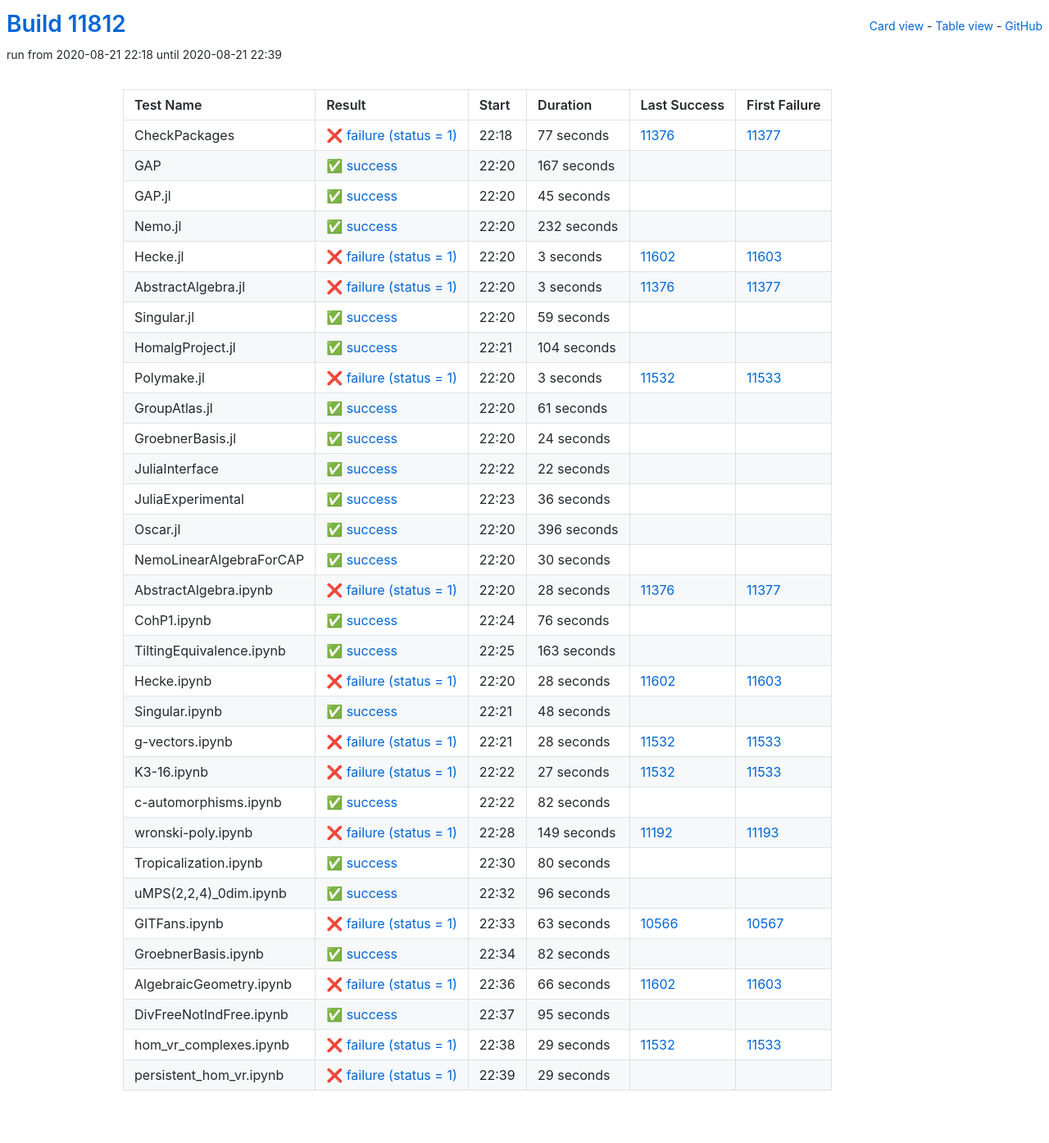
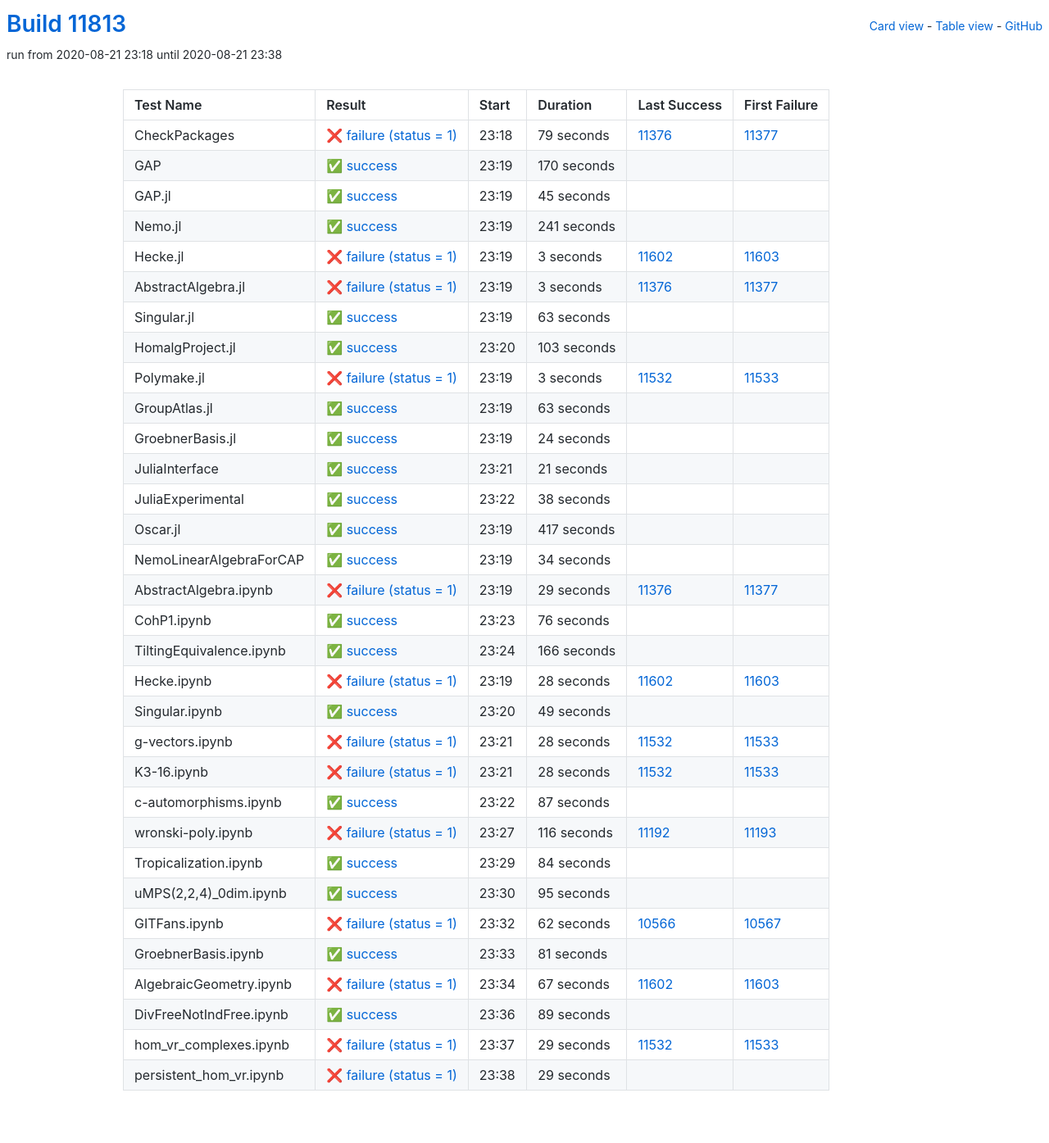
Before and after one commit to oscar-system/oscar-ci-status, a Jekyll site: the page built from table.html, in a window 1280 px wide. Shown: the whole page at 82% size. Built offline with Jekyll 4.4.1, drawn with Linux system fonts in a browser that asks for light colours.

Commit message:
Build #11813

```diff
--- a/_data/ci.yml
+++ b/_data/ci.yml
@@ -1,6 +1,6 @@
 ---
-build: 11812
-build_url: https://oscarci.mathematik.uni-kl.de/job/oscar/11812/
+build: 11813
+build_url: https://oscarci.mathematik.uni-kl.de/job/oscar/11813/
 job: oscar
 organization: oscar-system
 repo: oscar-ci-status
@@ -8,32 +8,32 @@
 tests:
 - name: CheckPackages
   id: checkpackages
-  log: https://oscarci.mathematik.uni-kl.de/job/oscar/11812/artifact/logs/build-11812/CheckPackages.log
-  start: 2020-08-21 22:18
+  log: https://oscarci.mathematik.uni-kl.de/job/oscar/11813/artifact/logs/build-11813/CheckPackages.log
+  start: 2020-08-21 23:18
   success: false
   exitcode: 1
   status: failure
-  duration: 77
+  duration: 79
   last_success: 11376
   last_success_url: https://oscarci.mathematik.uni-kl.de/job/oscar/11376/
   first_failure: 11377
   first_failure_url: https://oscarci.mathematik.uni-kl.de/job/oscar/11377/
 - name: GAP
   id: gap
-  log: https://oscarci.mathematik.uni-kl.de/job/oscar/11812/artifact/logs/build-11812/GAP.log
-  start: 2020-08-21 22:20
+  log: https://oscarci.mathematik.uni-kl.de/job/oscar/11813/artifact/logs/build-11813/GAP.log
+  start: 2020-08-21 23:19
   success: true
   exitcode: 0
   status: success
-  duration: 167
+  duration: 170
   last_success: false
   last_success_url:
   first_failure: false
   first_failure_url:
 - name: GAP.jl
   id: gap-jl
-  log: https://oscarci.mathematik.uni-kl.de/job/oscar/11812/artifact/logs/build-11812/GAP.jl.log
-  start: 2020-08-21 22:20
+  log: https://oscarci.mathematik.uni-kl.de/job/oscar/11813/artifact/logs/build-11813/GAP.jl.log
+  start: 2020-08-21 23:19
   success: true
   exitcode: 0
   status: success
@@ -44,20 +44,20 @@
   first_failure_url:
 - name: Nemo.jl
   id: nemo-jl
-  log: https://oscarci.mathematik.uni-kl.de/job/oscar/11812/artifact/logs/build-11812/Nemo.jl.log
-  start: 2020-08-21 22:20
+  log: https://oscarci.mathematik.uni-kl.de/job/oscar/11813/artifact/logs/build-11813/Nemo.jl.log
+  start: 2020-08-21 23:19
   success: true
   exitcode: 0
   status: success
-  duration: 232
+  duration: 241
   last_success: false
   last_success_url:
   first_failure: false
   first_failure_url:
 - name: Hecke.jl
   id: hecke-jl
-  log: https://oscarci.mathematik.uni-kl.de/job/oscar/11812/artifact/logs/build-11812/Hecke.jl.log
-  start: 2020-08-21 22:20
+  log: https://oscarci.mathematik.uni-kl.de/job/oscar/11813/artifact/logs/build-11813/Hecke.jl.log
+  start: 2020-08-21 23:19
   success: false
   exitcode: 1
   status: failure
@@ -68,8 +68,8 @@
   first_failure_url: https://oscarci.mathematik.uni-kl.de/job/oscar/11603/
 - name: AbstractAlgebra.jl
   id: abstractalgebra-jl
-  log: https://oscarci.mathematik.uni-kl.de/job/oscar/11812/artifact/logs/build-11812/AbstractAlgebra.jl.log
-  start: 2020-08-21 22:20
+  log: https://oscarci.mathematik.uni-kl.de/job/oscar/11813/artifact/logs/build-11813/AbstractAlgebra.jl.log
+  start: 2020-08-21 23:19
   success: false
   exitcode: 1
   status: failure
@@ -80,32 +80,32 @@
   first_failure_url: https://oscarci.mathematik.uni-kl.de/job/oscar/11377/
 - name: Singular.jl
   id: singular-jl
-  log: https://oscarci.mathematik.uni-kl.de/job/oscar/11812/artifact/logs/build-11812/Singular.jl.log
-  start: 2020-08-21 22:20
+  log: https://oscarci.mathematik.uni-kl.de/job/oscar/11813/artifact/logs/build-11813/Singular.jl.log
+  start: 2020-08-21 23:19
   success: true
   exitcode: 0
   status: success
-  duration: 59
+  duration: 63
   last_success: false
   last_success_url:
   first_failure: false
   first_failure_url:
 - name: HomalgProject.jl
   id: homalgproject-jl
-  log: https://oscarci.mathematik.uni-kl.de/job/oscar/11812/artifact/logs/build-11812/HomalgProject.jl.log
-  start: 2020-08-21 22:21
+  log: https://oscarci.mathematik.uni-kl.de/job/oscar/11813/artifact/logs/build-11813/HomalgProject.jl.log
+  start: 2020-08-21 23:20
   success: true
   exitcode: 0
   status: success
-  duration: 104
+  duration: 103
   last_success: false
   last_success_url:
   first_failure: false
   first_failure_url:
 - name: Polymake.jl
   id: polymake-jl
-  log: https://oscarci.mathematik.uni-kl.de/job/oscar/11812/artifact/logs/build-11812/Polymake.jl.log
-  start: 2020-08-21 22:20
+  log: https://oscarci.mathematik.uni-kl.de/job/oscar/11813/artifact/logs/build-11813/Polymake.jl.log
+  start: 2020-08-21 23:19
   success: false
   exitcode: 1
   status: failure
@@ -116,20 +116,20 @@
   first_failure_url: https://oscarci.mathematik.uni-kl.de/job/oscar/11533/
 - name: GroupAtlas.jl
   id: groupatlas-jl
-  log: https://oscarci.mathematik.uni-kl.de/job/oscar/11812/artifact/logs/build-11812/GroupAtlas.jl.log
-  start: 2020-08-21 22:20
+  log: https://oscarci.mathematik.uni-kl.de/job/oscar/11813/artifact/logs/build-11813/GroupAtlas.jl.log
+  start: 2020-08-21 23:19
   success: true
   exitcode: 0
   status: success
-  duration: 61
+  duration: 63
   last_success: false
   last_success_url:
   first_failure: false
   first_failure_url:
 - name: GroebnerBasis.jl
   id: groebnerbasis-jl
-  log: https://oscarci.mathematik.uni-kl.de/job/oscar/11812/artifact/logs/build-11812/GroebnerBasis.jl.log
-  start: 2020-08-21 22:20
+  log: https://oscarci.mathematik.uni-kl.de/job/oscar/11813/artifact/logs/build-11813/GroebnerBasis.jl.log
+  start: 2020-08-21 23:19
   success: true
   exitcode: 0
   status: success
@@ -140,68 +140,68 @@
   first_failure_url:
 - name: JuliaInterface
   id: juliainterface
-  log: https://oscarci.mathematik.uni-kl.de/job/oscar/11812/artifact/logs/build-11812/JuliaInterface.log
-  start: 2020-08-21 22:22
+  log: https://oscarci.mathematik.uni-kl.de/job/oscar/11813/artifact/logs/build-11813/JuliaInterface.log
+  start: 2020-08-21 23:21
   success: true
   exitcode: 0
   status: success
-  duration: 22
+  duration: 21
   last_success: false
   last_success_url:
   first_failure: false
   first_failure_url:
 - name: JuliaExperimental
   id: juliaexperimental
-  log: https://oscarci.mathematik.uni-kl.de/job/oscar/11812/artifact/logs/build-11812/JuliaExperimental.log
-  start: 2020-08-21 22:23
+  log: https://oscarci.mathematik.uni-kl.de/job/oscar/11813/artifact/logs/build-11813/JuliaExperimental.log
+  start: 2020-08-21 23:22
   success: true
   exitcode: 0
   status: success
-  duration: 36
+  duration: 38
   last_success: false
   last_success_url:
   first_failure: false
   first_failure_url:
 - name: Oscar.jl
   id: oscar-jl
-  log: https://oscarci.mathematik.uni-kl.de/job/oscar/11812/artifact/logs/build-11812/Oscar.jl.log
-  start: 2020-08-21 22:20
+  log: https://oscarci.mathematik.uni-kl.de/job/oscar/11813/artifact/logs/build-11813/Oscar.jl.log
+  start: 2020-08-21 23:19
   success: true
   exitcode: 0
   status: success
-  duration: 396
+  duration: 417
   last_success: false
   last_success_url:
   first_failure: false
   first_failure_url:
 - name: NemoLinearAlgebraForCAP
   id: nemolinearalgebraforcap
-  log: https://oscarci.mathematik.uni-kl.de/job/oscar/11812/artifact/logs/build-11812/NemoLinearAlgebraForCAP.log
-  start: 2020-08-21 22:20
+  log: https://oscarci.mathematik.uni-kl.de/job/oscar/11813/artifact/logs/build-11813/NemoLinearAlgebraForCAP.log
+  start: 2020-08-21 23:19
   success: true
   exitcode: 0
   status: success
-  duration: 30
+  duration: 34
   last_success: false
   last_success_url:
   first_failure: false
   first_failure_url:
 - name: AbstractAlgebra.ipynb
   id: abstractalgebra-ipynb
-  log: https://oscarci.mathematik.uni-kl.de/job/oscar/11812/artifact/logs/build-11812/AbstractAlgebra.ipynb.log
-  start: 2020-08-21 22:20
+  log: https://oscarci.mathematik.uni-kl.de/job/oscar/11813/artifact/logs/build-11813/AbstractAlgebra.ipynb.log
+  start: 2020-08-21 23:19
   success: false
   exitcode: 1
   status: failure
-  duration: 28
+  duration: 29
   last_success: 11376
   last_success_url: https://oscarci.mathematik.uni-kl.de/job/oscar/11376/
   first_failure: 11377
   first_failure_url: https://oscarci.mathematik.uni-kl.de/job/oscar/11377/
 - name: CohP1.ipynb
   id: cohp1-ipynb
-  log: https://oscarci.mathematik.uni-kl.de/job/oscar/11812/artifact/logs/build-11812/CohP1.ipynb.log
-  start: 2020-08-21 22:24
+  log: https://oscarci.mathematik.uni-kl.de/job/oscar/11813/artifact/logs/build-11813/CohP1.ipynb.log
+  start: 2020-08-21 23:23
   success: true
   exitcode: 0
   status: success
@@ -212,20 +212,20 @@
   first_failure_url:
 - name: TiltingEquivalence.ipynb
   id: tiltingequivalence-ipynb
-  log: https://oscarci.mathematik.uni-kl.de/job/oscar/11812/artifact/logs/build-11812/TiltingEquivalence.ipynb.log
-  start: 2020-08-21 22:25
+  log: https://oscarci.mathematik.uni-kl.de/job/oscar/11813/artifact/logs/build-11813/TiltingEquivalence.ipynb.log
+  start: 2020-08-21 23:24
   success: true
   exitcode: 0
   status: success
-  duration: 163
+  duration: 166
   last_success: false
   last_success_url:
   first_failure: false
   first_failure_url:
 - name: Hecke.ipynb
   id: hecke-ipynb
-  log: https://oscarci.mathematik.uni-kl.de/job/oscar/11812/artifact/logs/build-11812/Hecke.ipynb.log
-  start: 2020-08-21 22:20
+  log: https://oscarci.mathematik.uni-kl.de/job/oscar/11813/artifact/logs/build-11813/Hecke.ipynb.log
+  start: 2020-08-21 23:19
   success: false
   exitcode: 1
   status: failure
@@ -236,20 +236,20 @@
   first_failure_url: https://oscarci.mathematik.uni-kl.de/job/oscar/11603/
 - name: Singular.ipynb
   id: singular-ipynb
-  log: https://oscarci.mathematik.uni-kl.de/job/oscar/11812/artifact/logs/build-11812/Singular.ipynb.log
-  start: 2020-08-21 22:21
+  log: https://oscarci.mathematik.uni-kl.de/job/oscar/11813/artifact/logs/build-11813/Singular.ipynb.log
+  start: 2020-08-21 23:20
   success: true
   exitcode: 0
   status: success
-  duration: 48
+  duration: 49
   last_success: false
   last_success_url:
   first_failure: false
   first_failure_url:
 - name: g-vectors.ipynb
   id: g-vectors-ipynb
-  log: https://oscarci.mathematik.uni-kl.de/job/oscar/11812/artifact/logs/build-11812/g-vectors.ipynb.log
-  start: 2020-08-21 22:21
+  log: https://oscarci.mathematik.uni-kl.de/job/oscar/11813/artifact/logs/build-11813/g-vectors.ipynb.log
+  start: 2020-08-21 23:21
   success: false
   exitcode: 1
   status: failure
@@ -260,104 +260,56 @@
   first_failure_url: https://oscarci.mathematik.uni-kl.de/job/oscar/11533/
 - name: K3-16.ipynb
   id: k3-16-ipynb
-  log: https://oscarci.mathematik.uni-kl.de/job/oscar/11812/artifact/logs/build-11812/K3-16.ipynb.log
-  start: 2020-08-21 22:22
+  log: https://oscarci.mathematik.uni-kl.de/job/oscar/11813/artifact/logs/build-11813/K3-16.ipynb.log
+  start: 2020-08-21 23:21
   success: false
   exitcode: 1
   status: failure
-  duration: 27
+  duration: 28
   last_success: 11532
   last_success_url: https://oscarci.mathematik.uni-kl.de/job/oscar/11532/
   first_failure: 11533
   first_failure_url: https://oscarci.mathematik.uni-kl.de/job/oscar/11533/
 - name: c-automorphisms.ipynb
   id: c-automorphisms-ipynb
-  log: https://oscarci.mathematik.uni-kl.de/job/oscar/11812/artifact/logs/build-11812/c-automorphisms.ipynb.log
-  start: 2020-08-21 22:22
+  log: https://oscarci.mathematik.uni-kl.de/job/oscar/11813/artifact/logs/build-11813/c-automorphisms.ipynb.log
+  start: 2020-08-21 23:22
   success: true
   exitcode: 0
   status: success
-  duration: 82
+  duration: 87
   last_success: false
   last_success_url:
   first_failure: false
   first_failure_url:
 - name: wronski-poly.ipynb
   id: wronski-poly-ipynb
-  log: https://oscarci.mathematik.uni-kl.de/job/oscar/11812/artifact/logs/build-11812/wronski-poly.ipynb.log
-  start: 2020-08-21 22:28
+  log: https://oscarci.mathematik.uni-kl.de/job/oscar/11813/artifact/logs/build-11813/wronski-poly.ipynb.log
+  start: 2020-08-21 23:27
   success: false
   exitcode: 1
   status: failure
-  duration: 149
+  duration: 116
   last_success: 11192
   last_success_url: https://oscarci.mathematik.uni-kl.de/job/oscar/11192/
   first_failure: 11193
   first_failure_url: https://oscarci.mathematik.uni-kl.de/job/oscar/11193/
 - name: Tropicalization.ipynb
   id: tropicalization-ipynb
-  log: https://oscarci.mathematik.uni-kl.de/job/oscar/11812/artifact/logs/build-11812/Tropicalization.ipynb.log
-  start: 2020-08-21 22:30
+  log: https://oscarci.mathematik.uni-kl.de/job/oscar/11813/artifact/logs/build-11813/Tropicalization.ipynb.log
+  start: 2020-08-21 23:29
   success: true
   exitcode: 0
   status: success
-  duration: 80
+  duration: 84
   last_success: false
   last_success_url:
   first_failure: false
   first_failure_url:
 - name: uMPS(2,2,4)_0dim.ipynb
   id: umps-2-2-4-0dim-ipynb
-  log: https://oscarci.mathematik.uni-kl.de/job/oscar/11812/artifact/logs/build-11812/uMPS-2-2-4-_0dim.ipynb.log
-  start: 2020-08-21 22:32
-  success: true
-  exitcode: 0
-  status: success
-  duration: 96
-  last_success: false
-  last_success_url:
-  first_failure: false
-  first_failure_url:
-- name: GITFans.ipynb
-  id: gitfans-ipynb
-  log: https://oscarci.mathematik.uni-kl.de/job/oscar/11812/artifact/logs/build-11812/GITFans.ipynb.log
-  start: 2020-08-21 22:33
-  success: false
-  exitcode: 1
-  status: failure
-  duration: 63
-  last_success: 10566
-  last_success_url: https://oscarci.mathematik.uni-kl.de/job/oscar/10566/
-  first_failure: 10567
-  first_failure_url: https://oscarci.mathematik.uni-kl.de/job/oscar/10567/
-- name: GroebnerBasis.ipynb
-  id: groebnerbasis-ipynb
-  log: https://oscarci.mathematik.uni-kl.de/job/oscar/11812/artifact/logs/build-11812/GroebnerBasis.ipynb.log
-  start: 2020-08-21 22:34
-  success: true
-  exitcode: 0
-  status: success
-  duration: 82
-  last_success: false
-  last_success_url:
-  first_failure: false
-  first_failure_url:
-- name: AlgebraicGeometry.ipynb
-  id: algebraicgeometry-ipynb
-  log: https://oscarci.mathematik.uni-kl.de/job/oscar/11812/artifact/logs/build-11812/AlgebraicGeometry.ipynb.log
-  start: 2020-08-21 22:36
-  success: false
-  exitcode: 1
-  status: failure
-  duration: 66
-  last_success: 11602
-  last_success_url: https://oscarci.mathematik.uni-kl.de/job/oscar/11602/
-  first_failure: 11603
-  first_failure_url: https://oscarci.mathematik.uni-kl.de/job/oscar/11603/
-- name: DivFreeNotIndFree.ipynb
-  id: divfreenotindfree-ipynb
-  log: https://oscarci.mathematik.uni-kl.de/job/oscar/11812/artifact/logs/build-11812/DivFreeNotIndFree.ipynb.log
-  start: 2020-08-21 22:37
+  log: https://oscarci.mathematik.uni-kl.de/job/oscar/11813/artifact/logs/build-11813/uMPS-2-2-4-_0dim.ipynb.log
+  start: 2020-08-21 23:30
   success: true
   exitcode: 0
   status: success
@@ -366,10 +318,58 @@
   last_success_url:
   first_failure: false
   first_failure_url:
+- name: GITFans.ipynb
+  id: gitfans-ipynb
+  log: https://oscarci.mathematik.uni-kl.de/job/oscar/11813/artifact/logs/build-11813/GITFans.ipynb.log
+  start: 2020-08-21 23:32
+  success: false
+  exitcode: 1
+  status: failure
+  duration: 62
+  last_success: 10566
+  last_success_url: https://oscarci.mathematik.uni-kl.de/job/oscar/10566/
+  first_failure: 10567
+  first_failure_url: https://oscarci.mathematik.uni-kl.de/job/oscar/10567/
+- name: GroebnerBasis.ipynb
+  id: groebnerbasis-ipynb
+  log: https://oscarci.mathematik.uni-kl.de/job/oscar/11813/artifact/logs/build-11813/GroebnerBasis.ipynb.log
+  start: 2020-08-21 23:33
+  success: true
+  exitcode: 0
+  status: success
+  duration: 81
+  last_success: false
+  last_success_url:
+  first_failure: false
+  first_failure_url:
+- name: AlgebraicGeometry.ipynb
+  id: algebraicgeometry-ipynb
+  log: https://oscarci.mathematik.uni-kl.de/job/oscar/11813/artifact/logs/build-11813/AlgebraicGeometry.ipynb.log
+  start: 2020-08-21 23:34
+  success: false
+  exitcode: 1
+  status: failure
+  duration: 67
+  last_success: 11602
+  last_success_url: https://oscarci.mathematik.uni-kl.de/job/oscar/11602/
+  first_failure: 11603
+  first_failure_url: https://oscarci.mathematik.uni-kl.de/job/oscar/11603/
+- name: DivFreeNotIndFree.ipynb
+  id: divfreenotindfree-ipynb
+  log: https://oscarci.mathematik.uni-kl.de/job/oscar/11813/artifact/logs/build-11813/DivFreeNotIndFree.ipynb.log
+  start: 2020-08-21 23:36
+  success: true
+  exitcode: 0
+  status: success
+  duration: 89
+  last_success: false
+  last_success_url:
+  first_failure: false
+  first_failure_url:
 - name: hom_vr_complexes.ipynb
   id: hom-vr-complexes-ipynb
-  log: https://oscarci.mathematik.uni-kl.de/job/oscar/11812/artifact/logs/build-11812/hom_vr_complexes.ipynb.log
-  start: 2020-08-21 22:38
+  log: https://oscarci.mathematik.uni-kl.de/job/oscar/11813/artifact/logs/build-11813/hom_vr_complexes.ipynb.log
+  start: 2020-08-21 23:37
   success: false
   exitcode: 1
   status: failure
@@ -380,8 +380,8 @@
   first_failure_url: https://oscarci.mathematik.uni-kl.de/job/oscar/11533/
 - name: persistent_hom_vr.ipynb
   id: persistent-hom-vr-ipynb
-  log: https://oscarci.mathematik.uni-kl.de/job/oscar/11812/artifact/logs/build-11812/persistent_hom_vr.ipynb.log
-  start: 2020-08-21 22:39
+  log: https://oscarci.mathematik.uni-kl.de/job/oscar/11813/artifact/logs/build-11813/persistent_hom_vr.ipynb.log
+  start: 2020-08-21 23:38
   success: false
   exitcode: 1
   status: failure
```
Also changed, not shown: README.md.
